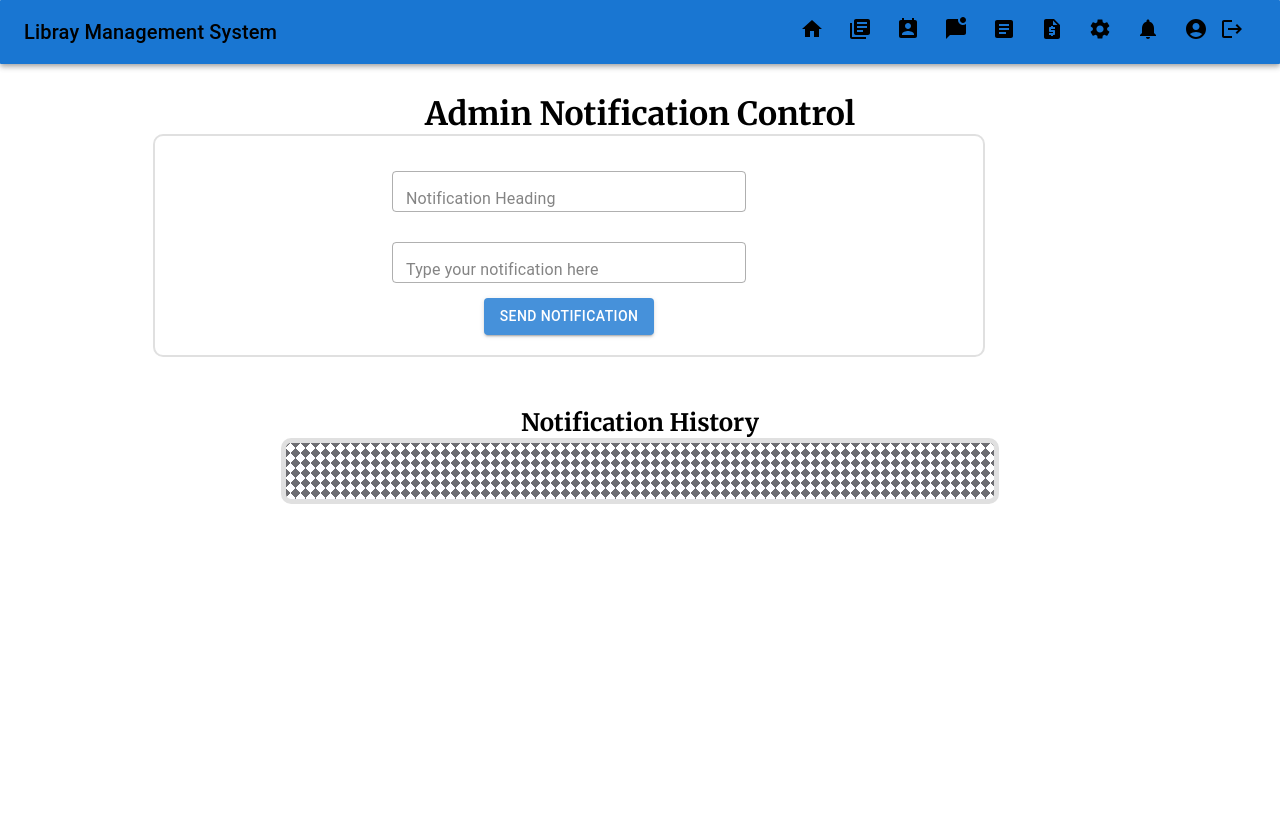
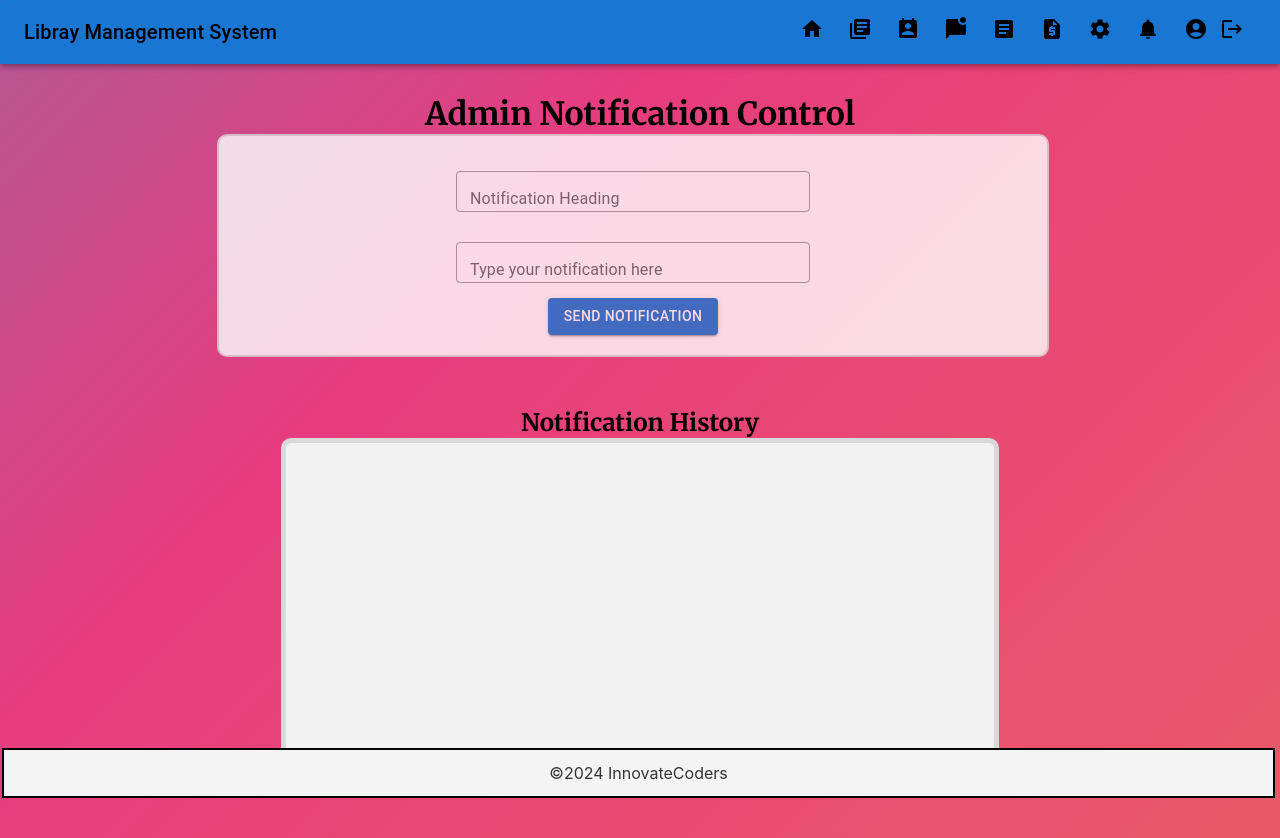
Before and after one commit to paranietharan74/library-management-system-website, a React (Create React App) app: page /admin-notification-control in a window 1280 px wide. Before the commit the page ends 800 px from the top, so only its background shows below. Built offline with nearby package versions, Linux system fonts and the light colour scheme; a web font is replaced by a local one.

Commit message:
Admin Notification Control Page work completed

```diff
--- a/src/App.js
+++ b/src/App.js
@@ -111,12 +111,12 @@
         <Route path='/admin-book-management' element={<BookManagement />} />
         <Route path='/membership-management' element={<MembershipManagement />} />
         <Route path='/librarian-article-management' element={<ArticleManagement articles={articles}/>} />
+        <Route path='/admin-notification-control' element={<AdminNotificationControl />} />
 
         {/* TO DO */}
         <Route path='/admin-fine-management' element={<AdminFineManagement />} />
         <Route path='/admin-settings' element={<AdminSettings />} />
         <Route path='/admin-profile-management' element={<AdminProfileManagement />} />
-        <Route path='/admin-notification-control' element={<AdminNotificationControl />} />
 
         <Route path='/test' element={<Test />} />
       </Routes>
--- a/src/Pages/AdminNotificationControl.js
+++ b/src/Pages/AdminNotificationControl.js
@@ -2,7 +2,8 @@
 import styles from './style/AdminNotificationControl.module.css';
 import LibrarianTopNavBar from '../Components/LibrarianTopNavBar';
 import { TextField, Button, List } from '@mui/material';
-import NotificationItem from '../Components/NotificationItem'; // Import NotificationItem component
+import NotificationItem from '../Components/NotificationItem';
+import Footer from '../Components/LibraryFooter';
 
 function AdminNotificationControl() {
     const [notifications, setNotifications] = useState([]);
@@ -28,7 +29,7 @@
     };
 
     return (
-        <>
+        <div className={styles.AdminNotificationControl}>
             <div className={styles.container}>
                 <LibrarianTopNavBar />
 
@@ -86,7 +87,9 @@
                     </div>
                 </div>
             </div>
-        </>
+
+            <Footer />
+        </div>
     );
 }
 
--- a/src/Pages/style/AdminNotificationControl.module.css
+++ b/src/Pages/style/AdminNotificationControl.module.css
@@ -2,6 +2,12 @@
 
 :root {
     --heading-font: "Merriweather", serif;
+}
+
+.AdminNotificationControl{
+    background: linear-gradient(-45deg, #ee7752, #e73c7e, #23a6d5, #23d5ab);
+    background-size: 400% 400%;
+    animation: gradient 15s ease infinite;
 }
 
 .contents {
@@ -28,7 +34,7 @@
 
     max-width: 70vw;
     width: 65vw;
-    margin-left: 10vw;
+    margin-left: 15vw;
 
     text-align: center;
 }
@@ -51,24 +57,36 @@
     font-family: var(--heading-font);
     font-weight: 1000;
     font-style: normal;
+
+    padding-bottom: 50px;
 }
 
 .list {
     margin: 0vw 20vw 0vw 20vw;
     margin-bottom: 30px;
     max-height: 50vh;
+    min-height: 40vh;
     overflow-y: scroll;
     /* Styles for border */
     border: 5px solid #d9d9d9;
     border-radius: 10px;
     padding: 20px;
     /* styles for background */
-    background-color: #ffffff;
-    opacity: 0.8;
-    background-image: linear-gradient(135deg, #4b4b50 25%, transparent 25%), linear-gradient(225deg, #4b4b50 25%, transparent 25%), linear-gradient(45deg, #4b4b50 25%, transparent 25%), linear-gradient(315deg, #4b4b50 25%, #ffffff 25%);
-    background-position: 10px 0, 10px 0, 0 0, 0 0;
-    background-size: 10px 10px;
-    background-repeat: repeat;
+    background-color: #f2f2f2;
+}
+
+@keyframes gradient {
+    0% {
+        background-position: 0% 50%;
+    }
+
+    50% {
+        background-position: 100% 50%;
+    }
+
+    100% {
+        background-position: 0% 50%;
+    }
 }
 
 .NotificationItem {
```
